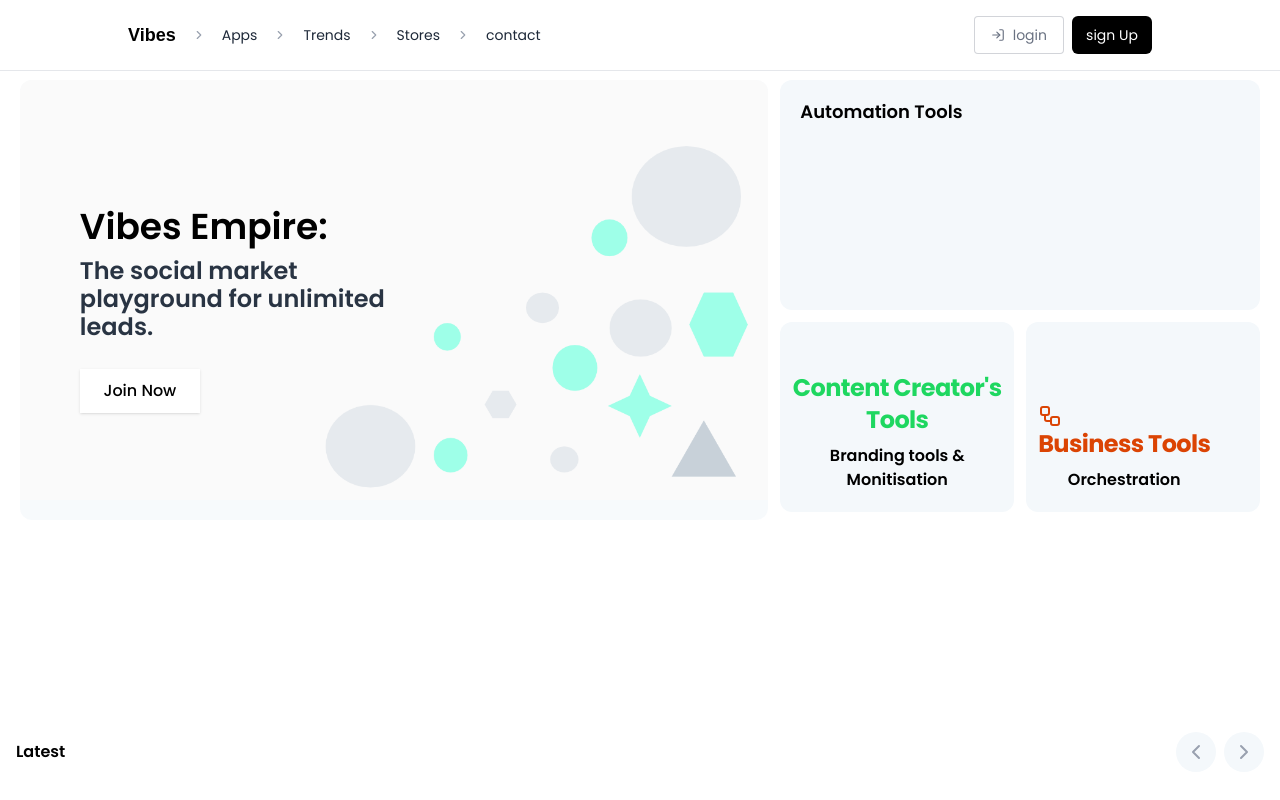
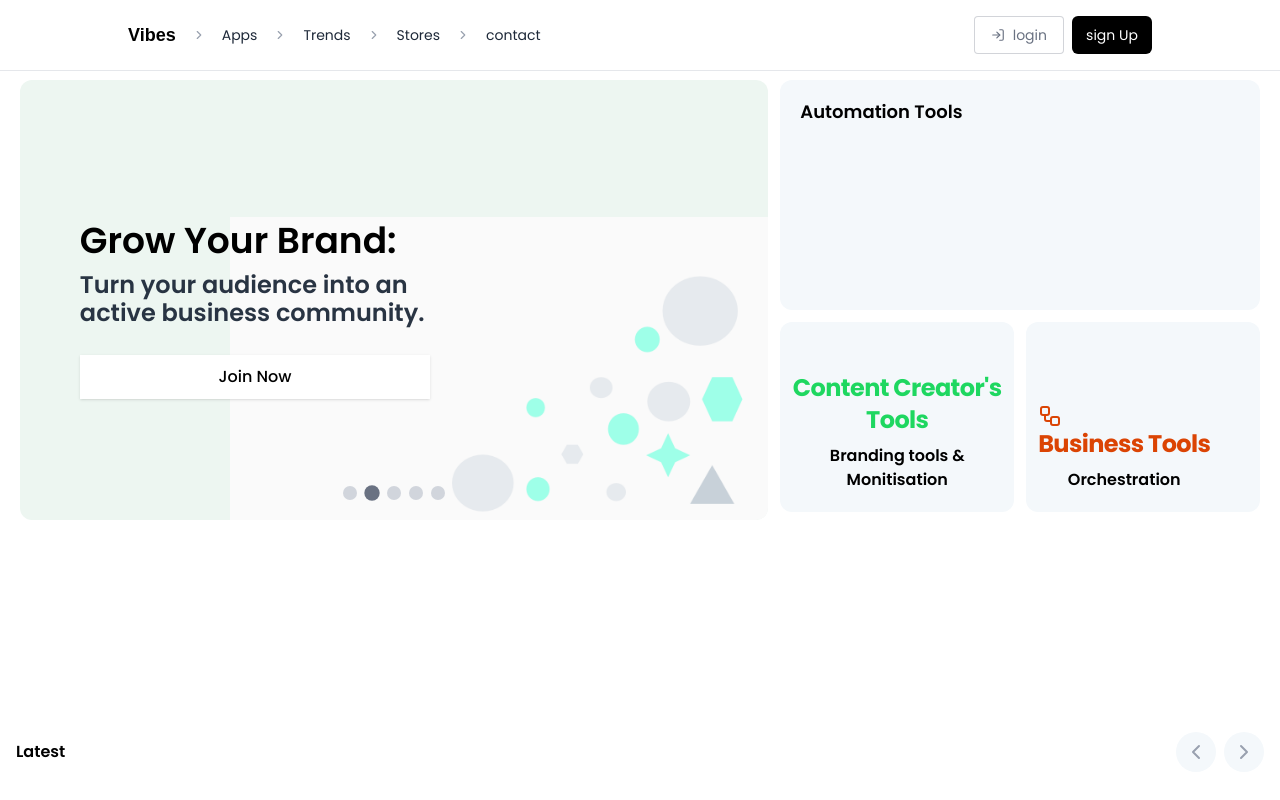
Before and after one commit to wanangwazimbadancing-sudo/vibes-official-community, a React (Vite) app in the folder client/: page / in a window 1280 px wide. Shown: the top 800 px of the page. Built offline with nearby package versions, Linux system fonts and the light colour scheme; a web font is replaced by a local one.

Commit message:
Implement hero section carousel with user data

```diff
--- a/client/src/Components/Herosection.jsx
+++ b/client/src/Components/Herosection.jsx
@@ -1,28 +1,50 @@
 import hero from "../assets/Herosection.png";
 import { Link } from "react-router-dom"
 import { WorkflowIcon} from "lucide-react"
+import { useEffect, useState } from "react"
+import { heroSlides } from "../assets/HeroSectionDummyData";
+
+
 const Herosection = () => {
+    const [activeSlide, setActiveSlide] = useState(0)
+
+    useEffect(() => {
+        const timer = window.setInterval(() => {
+            setActiveSlide((current) => (current + 1) % heroSlides.length)
+        }, 5000)
+
+        return () => window.clearInterval(timer)
+    }, [])
+
     return (
         <main id="Apps" className="px-3 pb-5 pt-[76px] text-black sm:px-5 sm:pt-20">
             <section
                 aria-label="main Hero"
                 className="mx-auto grid w-full max-w-[1680px] grid-cols-1 gap-3 lg:h-[min(74vh,720px)] lg:min-h-[450px] lg:grid-cols-[1.56fr_1fr]"
             >
-                <article className="relative flex max-h-[440px] items-center overflow-hidden rounded-xl sm:min-h-[560px] lg:min-h-0">
-                    <div className="absolute inset-0 bg-[#f4f8fb]/70" />
-
+                <article
+                    className="relative flex max-h-[440px] items-center overflow-hidden rounded-xl sm:min-h-[560px] lg:min-h-0"
+                    aria-roledescription="carousel"
+                    aria-label="Vibes Empire features"
+                >
+                    {heroSlides.map((slide, index) => (
+                        <div
+                            key={slide.title}
+                            className={`absolute inset-0 transition-opacity duration-700 ${slide.background} ${activeSlide === index ? "opacity-100" : "pointer-events-none opacity-0"}`}
+                            aria-hidden={activeSlide !== index}
+                        >
                             <img
                                 src={hero}
-                        alt="Hero portrait"
-                        className="absolute bottom-5 right-[0%] hidden h-full w-full object-cover object-center lg:block"
+                                alt=""
+                                className="absolute bottom-0 right-0 hidden h-full w-[72%] object-contain object-right-bottom lg:block"
                             />
 
-                    <div className="relative z-10 w-full max-w-[470px] px-6 py-10 sm:px-10 lg:px-[8%]">
+                            <div className="relative z-10 flex h-full w-full max-w-[470px] flex-col justify-center px-6 py-10 sm:px-10 lg:px-[8%]">
                                 <h1 className="mt-4 text-2xl font-semibold leading-tight sm:text-4xl">
-                            Vibes Empire:
+                                    {slide.title}
                                 </h1>
                                 <p className="mt-2 max-w-sm text-base font-semibold leading-7 text-gray-800/95 sm:text-2xl">
-                            The social market playground for unlimited leads.
+                                    {slide.description}
                                 </p>
                                 <Link
                                     to="/join"
@@ -30,6 +52,26 @@ const Herosection = () => {
                                 >
                                     Join Now
                                 </Link>
+                            </div>
+                        </div>
+                    ))}
+
+                    <div className="absolute bottom-5 left-1/2 z-20 flex -translate-x-1/2 gap-2" role="tablist" aria-label="Choose hero slide">
+                        {heroSlides.map((slide, index) => (
+                            <button
+                                key={slide.title}
+                                type="button"
+                                role="tab"
+                                aria-label={`Show slide ${index + 1}: ${slide.title}`}
+                                aria-selected={activeSlide === index}
+                                onClick={() => setActiveSlide(index)}
+                                className={`h-3.5 w-3.5 rounded-full transition-all duration-300 ${
+                                    activeSlide === index
+                                        ? "scale-110 bg-gray-500"
+                                        : "bg-gray-300 hover:bg-gray-400"
+                                }`}
+                            />
+                        ))}
                     </div>
                 </article>
 
--- /dev/null
+++ b/client/src/assets/HeroSectionDummyData.js
@@ -0,0 +1,27 @@
+export const heroSlides = [
+    {
+        title: "Vibes Empire:",
+        description: "The social market playground for unlimited leads.",
+        background: "bg-[#f4f8fb]",
+    },
+    {
+        title: "Grow Your Brand:",
+        description: "Turn your audience into an active business community.",
+        background: "bg-[#edf6f1]",
+    },
+    {
+        title: "Create With Ease:",
+        description: "Use powerful tools to publish, connect and monetise.",
+        background: "bg-[#f5f1fb]",
+    },
+    {
+        title: "Build Your Network:",
+        description: "Discover people, stores and opportunities in one place.",
+        background: "bg-[#fff4ed]",
+    },
+    {
+        title: "Work Smarter:",
+        description: "Automate your workflow and scale your online business.",
+        background: "bg-[#eff4fb]",
+    },
+]
```
Lines whose indentation alone changed are shown as unchanged.
